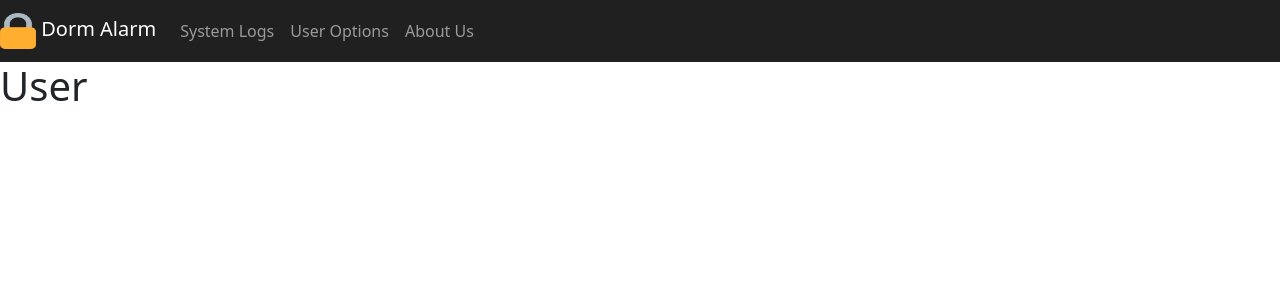
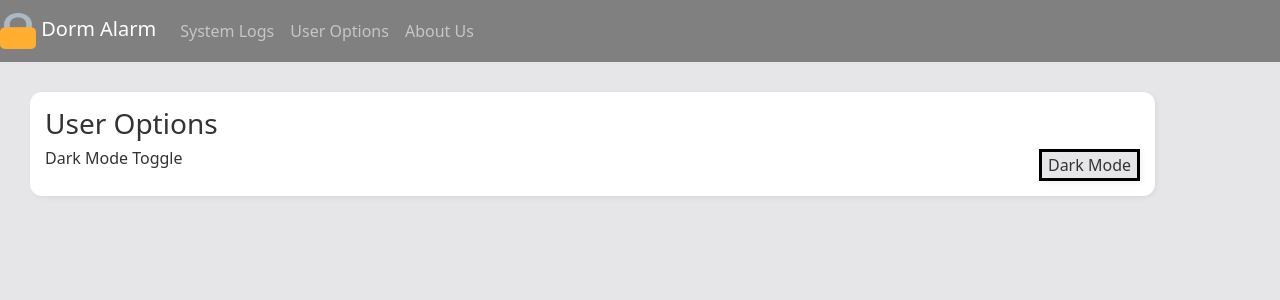
Before and after one commit to clarksonphan/motion-alarm, a React (Create React App) app in the folder react-website-alarm/: page /User in a window 1280 px wide. Shown: the top 300 px of the page. Built offline with nearby package versions, Linux system fonts and the light colour scheme.

Commit message:
light/dark mode added

```diff
--- a/react-website-alarm/src/App.css
+++ b/react-website-alarm/src/App.css
@@ -1,15 +1,33 @@
 
 
 /*Start of changes for the webpage */
+
 .bg-myGray{
-  background-color: #212020;
+  background-color: grey;
+
 }
 
-body {
+html {
+  min-height: 100%;
+  background-color: var(--bg-color);
+}
+
+html, body {
   min-height: 100%;
 }
 
-.content {
-  padding: 12px;
+.light-mode {
   min-height: 100%;
+  --text-color: #333333;
+  --bg-color: #e6e6e8;
+  --box-color: white;
+  background-color: var(--bg-color);
 }
+
+.dark-mode {
+  min-height: 100%;
+  --text-color: #c4c4c4;
+  --bg-color: #1f1f1f;
+  --box-color: #242424;
+  background-color: var(--bg-color);
+}
--- a/react-website-alarm/src/System.css
+++ b/react-website-alarm/src/System.css
@@ -1,21 +1,22 @@
 .System{
     min-height: 100%;
-    background-color: #e6e6e8;
 }
 
 .statuses{
-    background-color: #e6e6e8;
+    min-height: 100%;
+    background-color: var(--bg-color);
     display: flex;
     margin: 0px;
     padding: 15px;
     justify-content: flex-start;
     align-content: center;
     flex-direction: column;
+    color: var(--text-color);
 }
 
 .update-box{
     width: 90%;
-    background-color: white;
+    background-color: var(--box-color);
     border: none;
     border-color: #6d6d6d;
     border-width: 1px;
@@ -24,7 +25,4 @@
     padding: 15px;
     box-shadow: 2px 2px 5px rgba(0,0,0,0.05);
 
-
-
-
 }
--- a/react-website-alarm/src/System.js
+++ b/react-website-alarm/src/System.js
@@ -26,6 +26,25 @@ const System = () => {
         fetchAlarmStatus()
     }, [])
 
+    const [isDarkMode, setIsDarkMode] = useState(false);
+
+    useEffect(() => {
+        // Check for saved preference in local storage
+        const savedMode = localStorage.getItem('darkMode');
+        if (savedMode) {
+            setIsDarkMode(JSON.parse(savedMode));
+        }
+    }, []);
+
+    useEffect(() => {
+        // Update class on the body based on dark mode state
+        document.body.classList.toggle('dark-mode', isDarkMode);
+        document.body.classList.toggle('light-mode', !isDarkMode);
+
+        // Save preference to local storage
+        localStorage.setItem('darkMode', JSON.stringify(isDarkMode));
+    }, [isDarkMode]);
+
     return (
         <div className='system'>
             <div className = 'statuses'>
--- a/react-website-alarm/src/User.css
+++ b/react-website-alarm/src/User.css
@@ -0,0 +1,45 @@
+.user {
+    min-height: 100%;
+
+}
+
+.user {
+    min-height: 100%;
+    background-color: var(--bg-color);
+    display: flex;
+    margin: 0px;
+    padding: 15px;
+    justify-content: flex-start;
+    align-content: center;
+    flex-direction: column;
+}
+
+.options-box{
+    width: 90%;
+    background-color: var(--box-color);
+    color: var(--text-color);
+    border: none;
+    border-color: #6d6d6d;
+    border-width: 1px;
+    border-radius: 12px;
+    margin: 15px;
+    padding: 15px;
+    box-shadow: 2px 2px 5px rgba(0,0,0,0.05);
+
+}
+
+.dl-toggle{
+    display: flex;
+    flex-direction: row;
+    justify-content: space-between;
+}
+
+button{
+    border: solid;
+    border-color: black;
+    box-shadow: 2px 2px 5px rgba(0,0,0,0.05);
+    border-radius: 10px;
+    color: var(--text-color);
+    background-color: var(--bg-color);
+
+}
--- a/react-website-alarm/src/User.js
+++ b/react-website-alarm/src/User.js
@@ -1,10 +1,56 @@
-export default function User() {
+import "./User.css"
+import React, { useState, useEffect } from 'react';
+
+
+const User = () => {
+    const [isDarkMode, setIsDarkMode] = useState(false);
+
+    useEffect(() => {
+        // Check for saved preference in local storage
+        const savedMode = localStorage.getItem('darkMode');
+        if (savedMode) {
+            setIsDarkMode(JSON.parse(savedMode));
+        }
+    }, []);
+
+    useEffect(() => {
+        // Update class on the body based on dark mode state
+        document.body.classList.toggle('dark-mode', isDarkMode);
+        document.body.classList.toggle('light-mode', !isDarkMode);
+
+        // Save preference to local storage
+        localStorage.setItem('darkMode', JSON.stringify(isDarkMode));
+    }, [isDarkMode]);
+
+    const toggleDarkMode = () => {
+        setIsDarkMode(prevMode => !prevMode);
+    };
+
     return (
-        <div className="home-container">
-            <div className="home-box">
-                <h1 className="title">User</h1>
+        <div className="user">
+            <div className="options-box">
+
+                <h3 className="title">User Options</h3>
+
+                <div className="dl-toggle">
+                    <h6>Dark Mode Toggle</h6>
+                    <button
+                        onClick={toggleDarkMode}
+                        class="dark-button"
+                    >
+                        {isDarkMode ? 'Light Mode' : 'Dark Mode'}
+                    </button>
+                </div>
+
+
+
+            </div>
+            <div className="spacer">
+
             </div>
 
         </div>
     );
     }
+
+    export default User;
```
